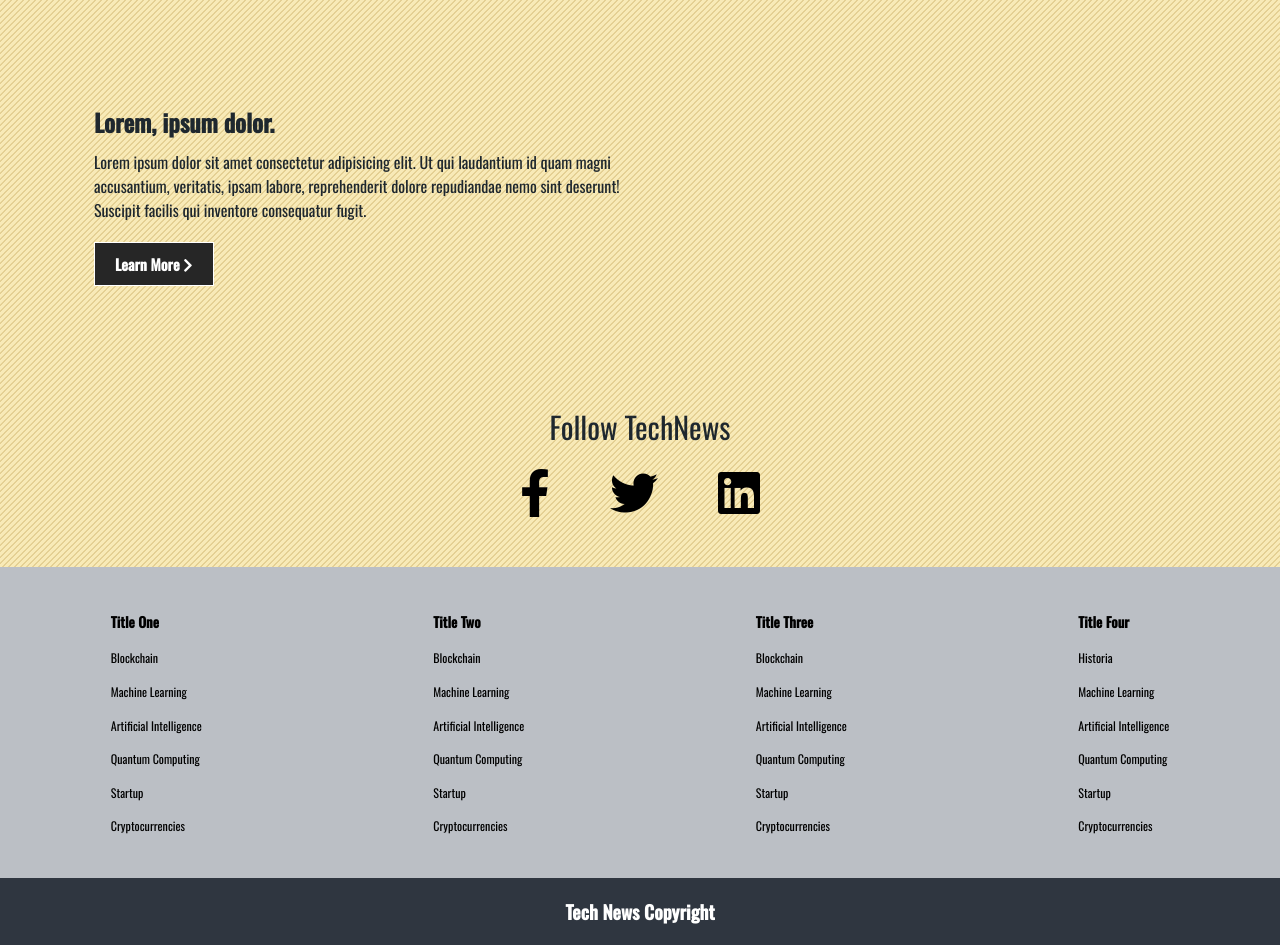
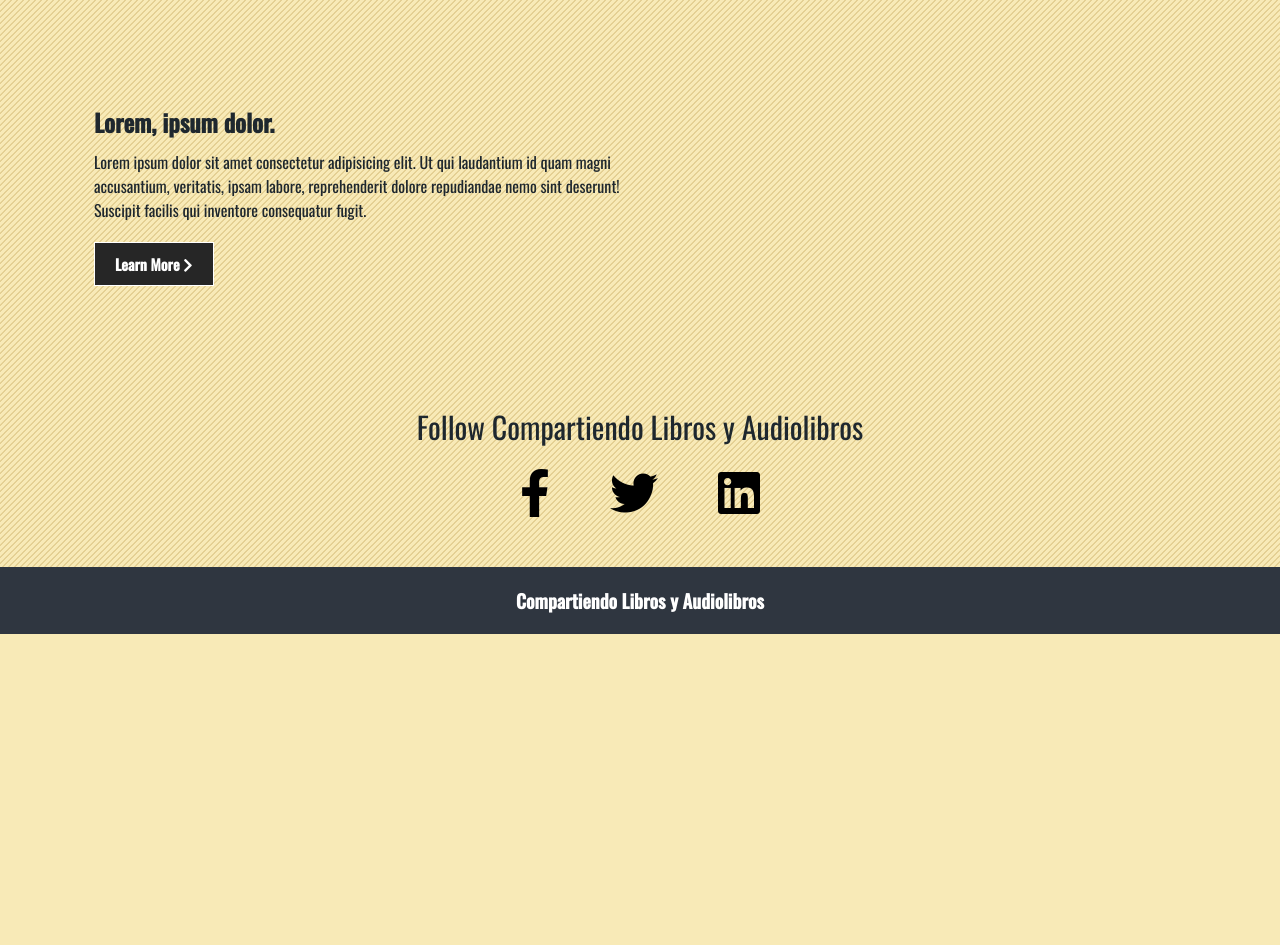
Before and after one commit to DanyPreisz/compartiendolibrosyaudiolibros, a plain HTML site: page index.html in a window 1280 px wide. Shown: the part 1842-2787 px from the top of the page. After the commit the page ends 2476 px from the top, so only its background shows below. Drawn offline with nearby package versions, Linux system fonts and the light colour scheme.

Commit message:
Update index.html

```diff
--- a/index.html
+++ b/index.html
@@ -172,12 +172,12 @@
 
     <!-- Follow -->
     <section class="social">
-      <p>Follow TechNews</p>
+      <p>Follow Compartiendo Libros y Audiolibros</p>
       <div class="links">
-        <a href="https://facebook.com">
+        <a href="https://www.facebook.com/groups/499591667313664/">
           <i class="fab fa-facebook-f"></i>
         </a>
-        <a href="https://twitter.com">
+        <a href="https://twitter.com/CAudiolibros">
           <i class="fab fa-twitter"></i>
         </a>
         <a href="https://linkdin.com">
@@ -187,115 +187,10 @@
     </section>
   </div>
 
-  <!-- Footer Links -->
-  <div class="footer-links">
-    <div class="footer-container">
-      <ul>
-        <li>
-          <a href="#">
-            <h3>Title One</h3>
-          </a>
-        </li>
-        <li>
-          <a href="#">Blockchain</a>
-        </li>
-        <li>
-          <a href="#">Machine Learning</a>
-        </li>
-        <li>
-          <a href="#">Artificial Intelligence</a>
-        </li>
-        <li>
-          <a href="#">Quantum Computing</a>
-        </li>
-        <li>
-          <a href="#">Startup</a>
-        </li>
-        <li>
-          <a href="#">Cryptocurrencies</a>
-        </li>
-      </ul>
-      <ul>
-        <li>
-          <a href="#">
-            <h3>Title Two</h3>
-          </a>
-        </li>
-        <li>
-          <a href="#">Blockchain</a>
-        </li>
-        <li>
-          <a href="#">Machine Learning</a>
-        </li>
-        <li>
-          <a href="#">Artificial Intelligence</a>
-        </li>
-        <li>
-          <a href="#">Quantum Computing</a>
-        </li>
-        <li>
-          <a href="#">Startup</a>
-        </li>
-        <li>
-          <a href="#">Cryptocurrencies</a>
-        </li>
-      </ul>
-      <ul>
-        <li>
-          <a href="#">
-            <h3>Title Three</h3>
-          </a>
-        </li>
-        <li>
-          <a href="#">Blockchain</a>
-        </li>
-        <li>
-          <a href="#">Machine Learning</a>
-        </li>
-        <li>
-          <a href="#">Artificial Intelligence</a>
-        </li>
-        <li>
-          <a href="#">Quantum Computing</a>
-        </li>
-        <li>
-          <a href="#">Startup</a>
-        </li>
-        <li>
-          <a href="#">Cryptocurrencies</a>
-        </li>
-      </ul>
-      <ul>
-        <li>
-          <a href="#">
-            <h3>Title Four</h3>
-          </a>
-        </li>
-        <li>
-          <a href="#">Historia</a>
-        </li>
-        <li>
-          <a href="#">Machine Learning</a>
-        </li>
-        <li>
-          <a href="#">Artificial Intelligence</a>
-        </li>
-        <li>
-          <a href="#">Quantum Computing</a>
-        </li>
-        <li>
-          <a href="#">Startup</a>
-        </li>
-        <li>
-          <a href="#">Cryptocurrencies</a>
-        </li>
-      </ul>
-    </div>
-  </div>
 
   <!-- Footer -->
   <footer class="footer">
-    <h3>Tech News Copyright</h3>
+    <h3>Compartiendo Libros y Audiolibros</h3>
   </footer>
 
   <!-- Scroll Reveal -->
```
